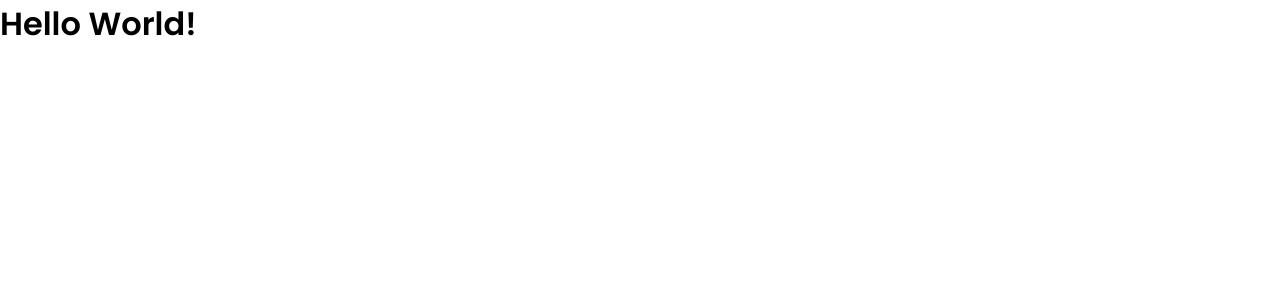
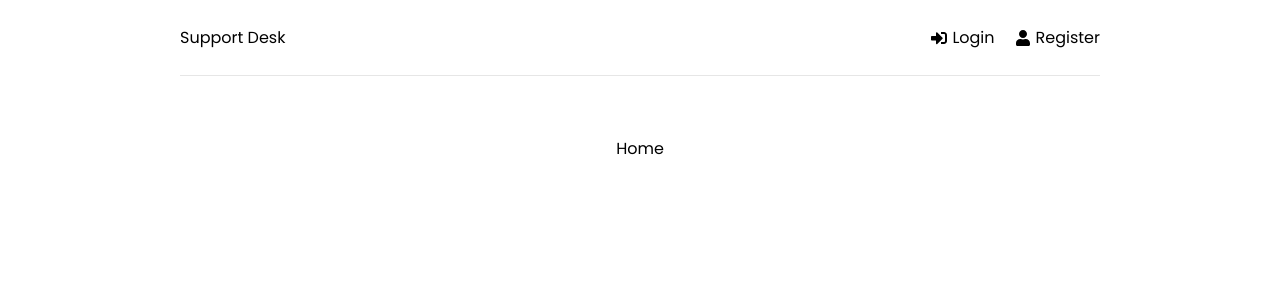
Before and after one commit to hermanconnor/support-desk, a React (Create React App) app in the folder client/: page / in a window 1280 px wide. Shown: the top 300 px of the page. Built offline with nearby package versions, Linux system fonts and the light colour scheme.

Commit message:
Create initial pages and components

```diff
--- a/client/src/App.js
+++ b/client/src/App.js
@@ -1,8 +1,22 @@
+import { Route, Routes } from 'react-router-dom';
+
+import Register from './pages/Register';
+import Login from './pages/Login';
+import Home from './pages/Home';
+import NotFound from './pages/NotFound';
+import Layout from './components/Layout';
+
 function App() {
   return (
-    <div>
-      <h1>Hello World!</h1>
-    </div>
+    <Routes>
+      <Route path='/' element={<Layout />}>
+        <Route index element={<Home />} />
+
+        <Route path='register' element={<Register />} />
+        <Route path='login' element={<Login />} />
+      </Route>
+      <Route path='*' element={<NotFound />} />
+    </Routes>
   );
 }
 
--- /dev/null
+++ b/client/src/components/Header.jsx
@@ -0,0 +1,29 @@
+import { Link } from 'react-router-dom';
+import { FaSignInAlt, FaSignOutAlt, FaUser } from 'react-icons/fa';
+
+const Header = () => {
+  return (
+    <div className='container'>
+      <header className='header'>
+        <div className='logo'>
+          <Link to='/'>Support Desk</Link>
+        </div>
+
+        <ul>
+          <li>
+            <Link to='/login'>
+              <FaSignInAlt /> Login
+            </Link>
+          </li>
+          <li>
+            <Link to='/register'>
+              <FaUser /> Register
+            </Link>
+          </li>
+        </ul>
+      </header>
+    </div>
+  );
+};
+
+export default Header;
--- /dev/null
+++ b/client/src/components/Layout.jsx
@@ -0,0 +1,16 @@
+import { Outlet } from 'react-router-dom';
+
+import Header from './Header';
+
+const Layout = () => {
+  return (
+    <>
+      <Header />
+      <main className='container'>
+        <Outlet />
+      </main>
+    </>
+  );
+};
+
+export default Layout;
--- a/client/src/index.js
+++ b/client/src/index.js
@@ -1,5 +1,6 @@
 import React from 'react';
 import { createRoot } from 'react-dom/client';
+import { BrowserRouter, Route, Routes } from 'react-router-dom';
 import { Provider } from 'react-redux';
 import { store } from './app/store';
 import App from './App';
@@ -11,7 +12,11 @@ const root = createRoot(container);
 root.render(
   <React.StrictMode>
     <Provider store={store}>
-      <App />
+      <BrowserRouter>
+        <Routes>
+          <Route path='/*' element={<App />} />
+        </Routes>
+      </BrowserRouter>
     </Provider>
   </React.StrictMode>,
 );
--- /dev/null
+++ b/client/src/pages/Home.jsx
@@ -0,0 +1,5 @@
+const Home = () => {
+  return <div>Home</div>;
+};
+
+export default Home;
--- /dev/null
+++ b/client/src/pages/Login.jsx
@@ -0,0 +1,5 @@
+const Login = () => {
+  return <div>Login</div>;
+};
+
+export default Login;
--- /dev/null
+++ b/client/src/pages/NotFound.jsx
@@ -0,0 +1,11 @@
+const NotFound = () => {
+  return (
+    <section>
+      <div>
+        <h1>404: Not Found</h1>
+      </div>
+    </section>
+  );
+};
+
+export default NotFound;
--- /dev/null
+++ b/client/src/pages/Register.jsx
@@ -0,0 +1,5 @@
+const Register = () => {
+  return <div>Register</div>;
+};
+
+export default Register;
```
